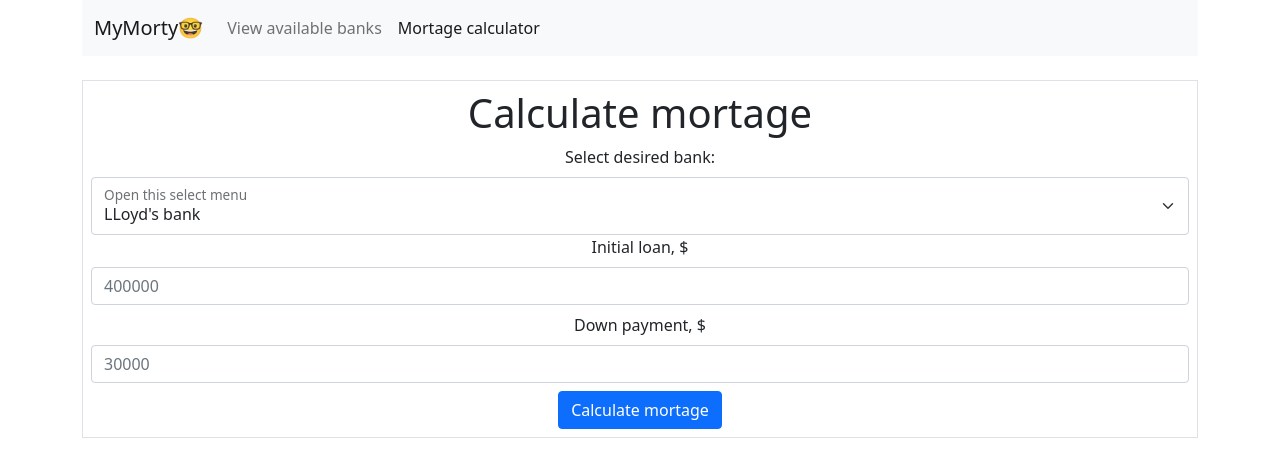
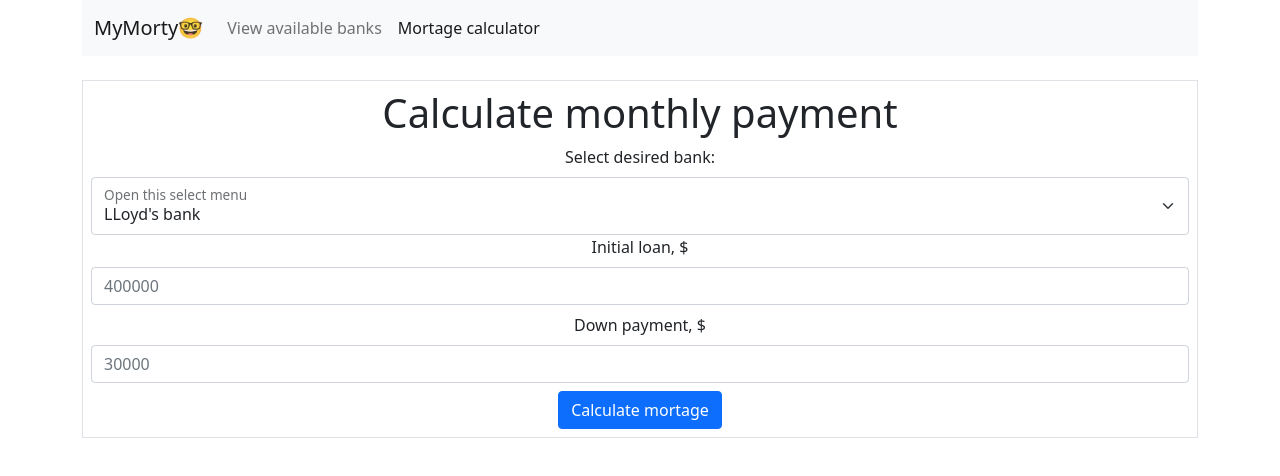
Before and after one commit to YuriiCodes/MyMorty-Mortgage-calculator, a React (Create React App) app: page /mortageCalculator in a window 1280 px wide. Shown: the top 476 px of the page. Built offline with nearby package versions, Linux system fonts and the light colour scheme.

Commit message:
minor impovements

```diff
--- a/src/components/MortageCalculator/MortageCalculator.jsx
+++ b/src/components/MortageCalculator/MortageCalculator.jsx
@@ -67,7 +67,7 @@ const MortageCalculator = (props) => {
                             props.toggleIsMonthlyPaymentAvaliable(true);
                         }
                     }}>
-                        <h1>Calculate mortage</h1>
+                        <h1>Calculate monthly payment</h1>
 
                         <Form.Group controlId="validationFormikUsername">
                             <Form.Label>Select desired bank:</Form.Label>
```
